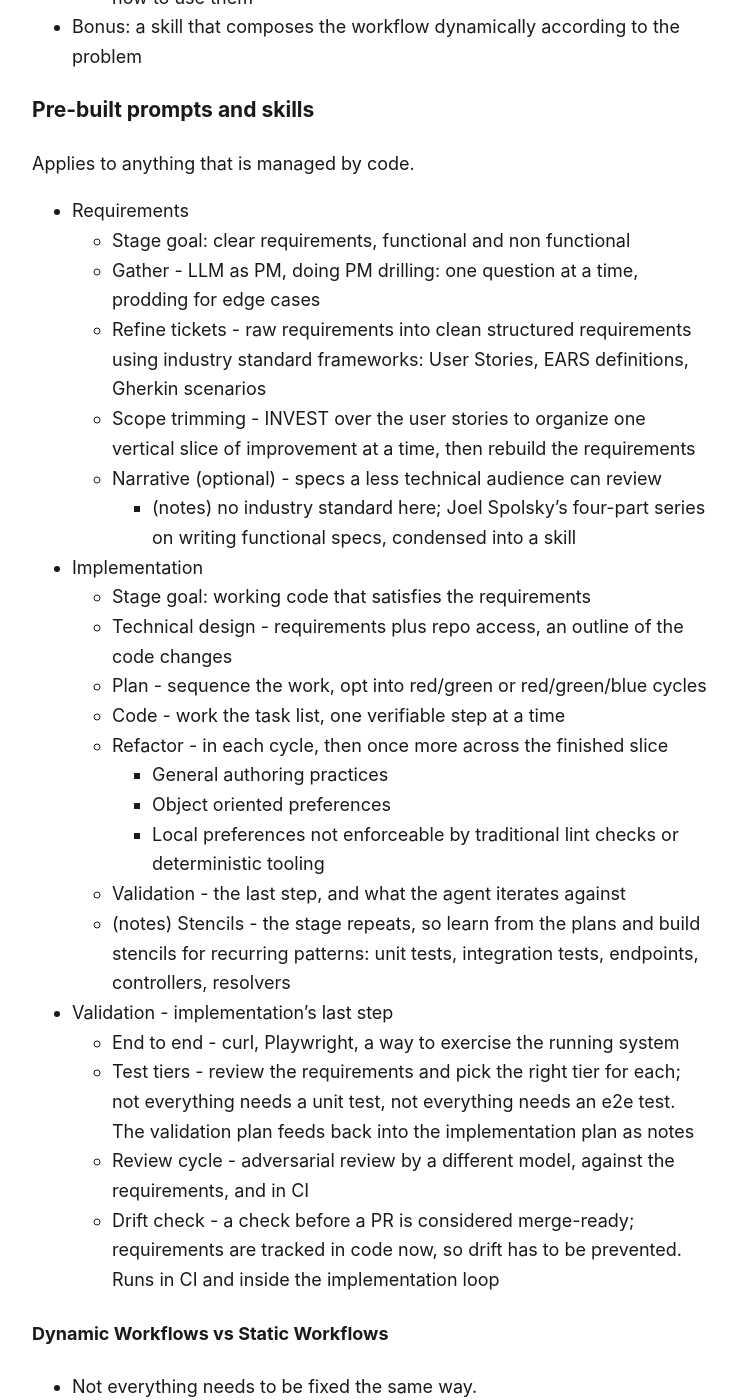
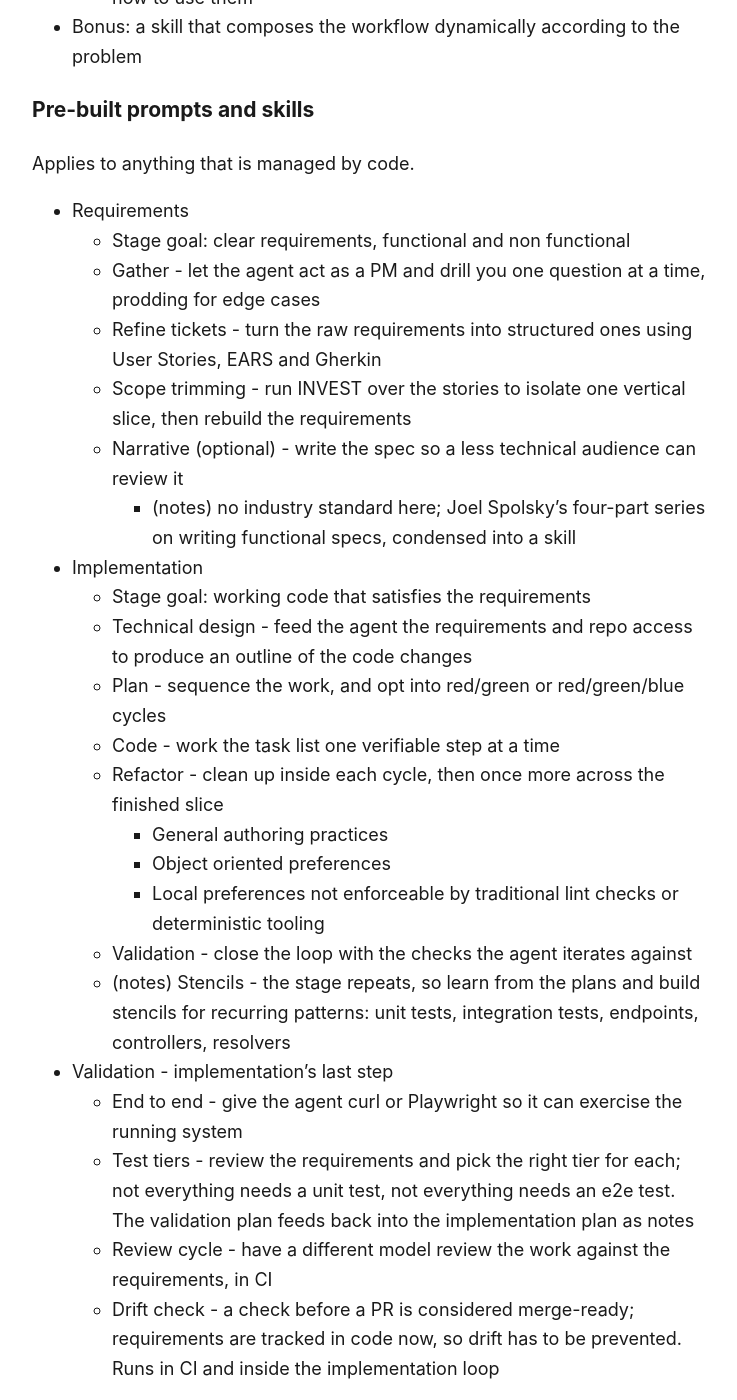
Before and after one commit to galileopy/blog, a Jekyll site: the page built from presentations/ai-assisted-coding-intro/outline.md, in a window 1280 px wide and 1400 px high, scrolled down 4355 px. Shown: the whole window, without its empty margins (268-1005 px from the left). Built offline with Jekyll 4.4.1, drawn with Linux system fonts in a browser that asks for light colours; our own code applies the rules of GitHub Pages for plain Markdown files; some of the changed text lies outside the part shown.

```diff
--- a/presentations/ai-assisted-coding-intro/outline.md
+++ b/presentations/ai-assisted-coding-intro/outline.md
@@ -147,29 +147,29 @@
 
 - Requirements
     - Stage goal: clear requirements, functional and non functional
-    - Gather - LLM as PM, doing PM drilling: one question at a time, prodding for edge cases
-    - Refine tickets - raw requirements into clean structured requirements using industry standard frameworks: User Stories, EARS definitions, Gherkin scenarios
-    - Scope trimming - INVEST over the user stories to organize one vertical slice of improvement at a time, then rebuild the requirements
-    - Narrative (optional) - specs a less technical audience can review
+    - Gather - let the agent act as a PM and drill you one question at a time, prodding for edge cases
+    - Refine tickets - turn the raw requirements into structured ones using User Stories, EARS and Gherkin
+    - Scope trimming - run INVEST over the stories to isolate one vertical slice, then rebuild the requirements
+    - Narrative (optional) - write the spec so a less technical audience can review it
         - (notes) no industry standard here; Joel Spolsky's four-part series on writing functional specs, condensed into a skill
 - Implementation
     - Stage goal: working code that satisfies the requirements
-    - Technical design - requirements plus repo access, an outline of the code changes
-    - Plan - sequence the work, opt into red/green or red/green/blue cycles
-    - Code - work the task list, one verifiable step at a time
-    - Refactor - in each cycle, then once more across the finished slice
+    - Technical design - feed the agent the requirements and repo access to produce an outline of the code changes
+    - Plan - sequence the work, and opt into red/green or red/green/blue cycles
+    - Code - work the task list one verifiable step at a time
+    - Refactor - clean up inside each cycle, then once more across the finished slice
         - General authoring practices
         - Object oriented preferences
         - Local preferences not enforceable by traditional lint checks or deterministic tooling
-    - Validation - the last step, and what the agent iterates against
+    - Validation - close the loop with the checks the agent iterates against
     - (notes) Stencils - the stage repeats, so learn from the plans and build stencils for
       recurring patterns: unit tests, integration tests, endpoints, controllers, resolvers
 - Validation - implementation's last step
-    - End to end - curl, Playwright, a way to exercise the running system
+    - End to end - give the agent curl or Playwright so it can exercise the running system
     - Test tiers - review the requirements and pick the right tier for each; not everything
       needs a unit test, not everything needs an e2e test. The validation plan feeds back into the
       implementation plan as notes
-    - Review cycle - adversarial review by a different model, against the requirements, and in CI
+    - Review cycle - have a different model review the work against the requirements, in CI
     - Drift check - a check before a PR is considered merge-ready; requirements are tracked in
       code now, so drift has to be prevented. Runs in CI and inside the implementation loop
 
@@ -182,12 +182,12 @@
 ## Part 3 - Cool Tips, Tricks and Links
 
 ### Cool Tricks
-- During incidents - live logs plus the repo, to triage likely root causes
+- During incidents - connect the agent to live logs alongside the repo to triage likely root causes
     - (notes) handle with care, agents love red herrings
-- Post mortems - generate monitoring dashboards
-- Infrastructure as code - Terraform, CDK; the same loop, swapped in for a code change
-- Load testing - improving and revalidating against the results
-- Isolated worktrees - features in parallel, needs an isolated stack per tree
+- Post mortems - have the agent generate the monitoring dashboards
+- Infrastructure as code - run the same loop against Terraform or CDK instead of service code
+- Load testing - improve and revalidate against the results
+- Isolated worktrees - develop features in parallel, with an isolated stack per worktree
     - (notes) requires real familiarity with the workflows before it pays off
 
 ### Helpful links
```
Also changed, not shown: presentations/ai-assisted-coding-intro/index.html (+19 -19 lines), 1 other file.
